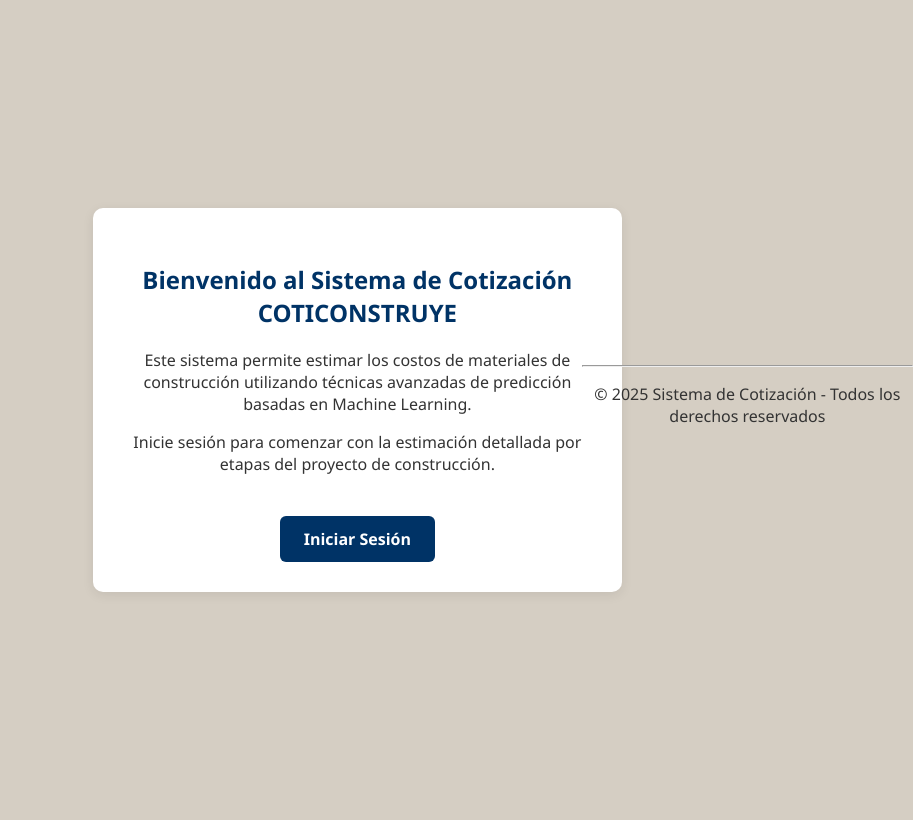
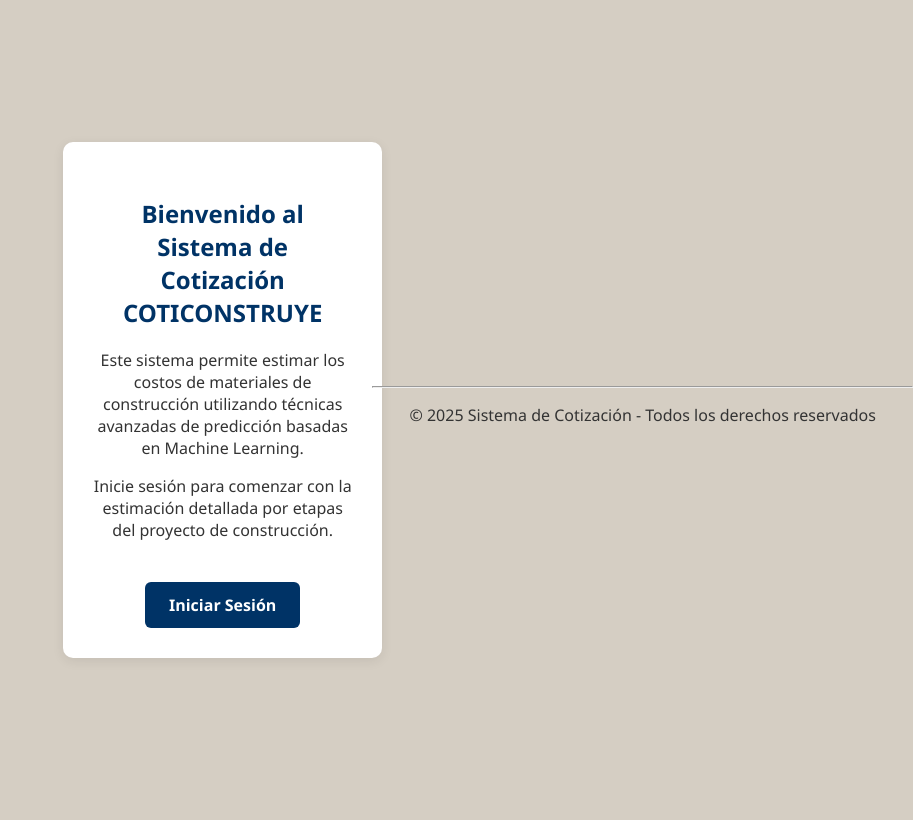
Before and after one commit to RemikoAG/proyectos, a Flask app: page / in a window 1280 px wide. Shown: the whole page, without its empty margins (367-1280 px from the left). Before the commit the page ends 592 px from the top, so only its background shows below. Run offline with Flask 3, Linux system fonts and the light colour scheme; parts of the project's set-up code (start-up, migrations or seed data) failed here and were passed over.

Commit message:
centrarPagina

```diff
--- a/static/style.css
+++ b/static/style.css
@@ -524,15 +524,15 @@ body.home-body {
   padding: 20px;
 }
 
-/* Centrado específico para login y home con el sidebar */
-body.login-body,
-body.home-body {
+/* Centrado para login y home con el sidebar */
+.page-container {
   display: flex;
+  flex-direction: column;
   justify-content: center;
   align-items: center;
-  height: 100vh;
-  padding: 0;
-  margin-left: 220px; /* Ajusta para que no se superponga con el sidebar */
+  min-height: 100vh;
+  margin-left: 220px; /* Ajusta para el sidebar */
+  box-sizing: border-box;
 }
 
 .central-container,
@@ -545,3 +545,9 @@ body.home-body {
   box-shadow: 0 3px 12px rgba(0, 0, 0, 0.08);
   text-align: center;
 }
+
+footer {
+  text-align: center;
+  width: 100%;
+  margin-top: 20px;
+}
--- a/templates/home.html
+++ b/templates/home.html
@@ -5,6 +5,7 @@
 
 
 {% block content %}
+<div class="page-container">
 <div class="central-container">
   <h2>Bienvenido al Sistema de Cotización COTICONSTRUYE</h2>
   <p>
@@ -26,4 +27,5 @@
     </p>
   {% endif %}
 </div>
+</div>
 {% endblock %}
--- a/templates/login.html
+++ b/templates/login.html
@@ -4,6 +4,7 @@
 {% block body_class %}login-body{% endblock %}
 
 {% block content %}
+<div class="page-container">
 <h1 class="login-title">BIENVENIDO</h1>
 
 <div class="login-box">
@@ -29,4 +30,5 @@
     <button type="submit" class="login-button">INICIAR SESIÓN</button>
   </form>
 </div>
+</div>
 {% endblock %}
```
